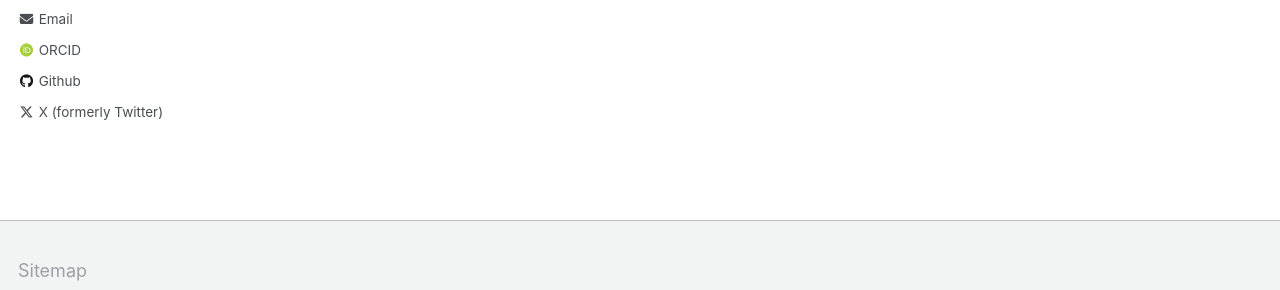
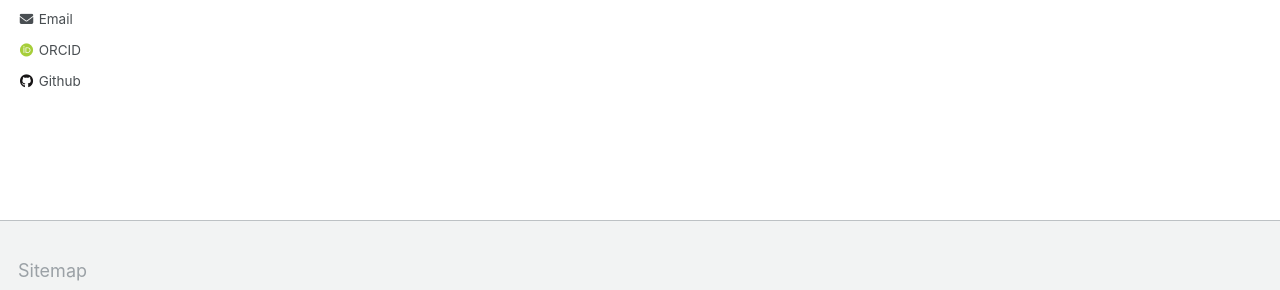
Before and after one commit to adamjhogan/adamjhogan.github.io, a Jekyll site: the page built from _pages/about.md, in a window 1280 px wide. Shown: the part 524-814 px from the top of the page. Built offline with Jekyll 4.4.1, drawn with Linux system fonts in a browser that asks for light colours; some web fonts are replaced; part of the change alters nothing that is shown.

Commit message:
Remove Twitter/X

```diff
--- a/_config.yml
+++ b/_config.yml
@@ -64,7 +64,7 @@ author:
   steam            : # Username
   telegram         : # URL
   tumblr           : # Username
-  twitter          : "Adam_J_Hogan"  # Replace this with your X / Twitter handle
+  twitter          : # Replace this with your X / Twitter handle
   vine             : # Username
   weibo            : # Username
   wikipedia        : # Username
```
